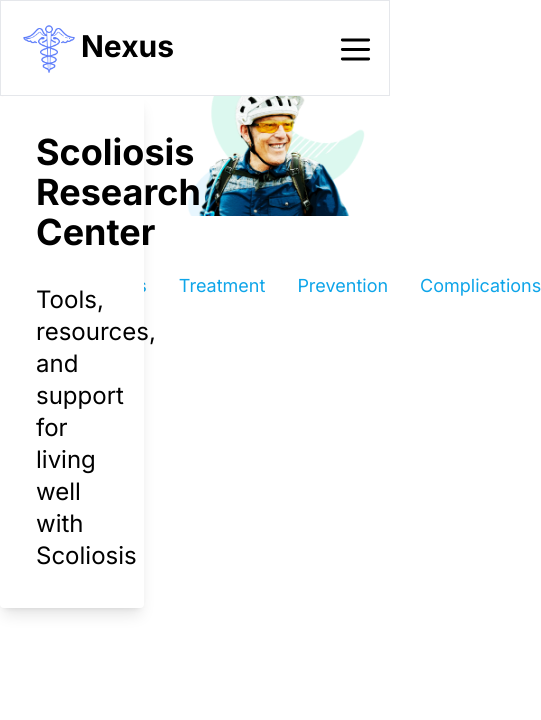
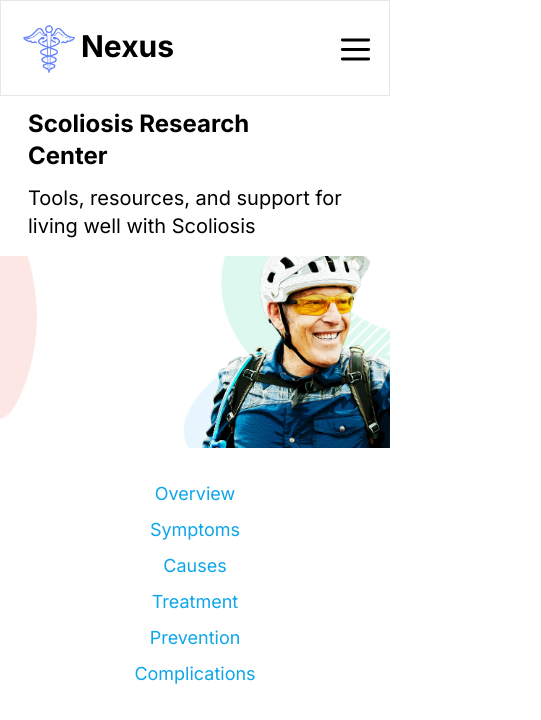
Before and after one commit to dhruv1323/Knee-Osteoarthritis-Classification-and-Scoliosis-Detection-, a Next.js app: page /pages/scoliosis in a window 390 px wide. Shown: the top 720 px of the page, 541 px wide, since content can reach past the window. Built offline with nearby package versions, Linux system fonts and the light colour scheme.

Commit message:
Implement media queries for mobile responsiveness

```diff
--- a/src/app/page.tsx
+++ b/src/app/page.tsx
@@ -6,7 +6,7 @@ import Image from 'next/image'
 export default function Home() {
   return (
     <div>
-        <div className='relative'>
+        <div className='relative '>
           <div className='absolute p-6 md:p-12 z-10'>
               <h1 className='text-4xl mt-4 md:mt-0 mb-20 rounded bg-sky-200 max-w-80 leading-tight font-bold text-wrap'>Early Detection of Scoliosis& Knee OA through ML</h1>
               <div className='mb-20'>
@@ -16,7 +16,7 @@ export default function Home() {
                       </button>
                   </Link>
               </div>
-              <div className='flex flex-col md:flex md:flex-row gap-8'>
+              <div className='flex flex-col md:flex md:flex-row gap-8 bg-orange-50'>
                 <div className='bg-white p-6 rounded max-w-80 shadow-md'>
                   <Image
                     src='/images/icons8-scoliosis-1.png'
--- a/src/app/pages/osteoarthritis/page.tsx
+++ b/src/app/pages/osteoarthritis/page.tsx
@@ -2,12 +2,11 @@ import Image from "next/image"
 export default function Home(){
     return(
         <div className="relative h-screen">
-            <div className="container max-w-2xl absolute p-16 ml-16 z-10">
-                <div className="bg-white p-6 min-w-96 min-h-64 shadow-lg rounded">
-                    <h1 className="font-bold text-4xl text-balance mb-5 p-3">Osteoarthritis Research Center</h1>
-                    <h1 className="text-2xl p-3">Tools, resources, and support for living well with osteoarthritis</h1>
-                    {/* <div className=" ">
-                    </div> */}
+            <div className="container w-full px-4 md:max-w-2xl md:absolute md:p-16 md:ml-16 z-10">
+                <div className="bg-white min-h-20 md:min-w-96 md:min-h-64 md:shadow-lg rounded">
+                    <h1 className="font-bold text-2xl mb-0 md:text-4xl pl-3 pt-3">Osteoarthritis Research</h1>
+                    <h1 className="font-bold text-2xl md:text-4xl md:mb-5 pl-3">Center</h1>
+                    <h1 className="text-xl md:text-2xl p-3 mb-1">Tools, resources, and support for living well with osteoarthritis</h1>
                 </div>
             </div>
         <Image
@@ -22,9 +21,9 @@ export default function Home(){
             // height: 'calc(100vh - 96px)',
             width: '100vw',
           }}
-          className="mb-6"
+          className="mb-6 min-h-48"
         />
-        <div className="flex justify-center items-center gap-8 p-8 ">
+        <div className="flex flex-col mt-8 md:flex md:flex-row justify-center items-center gap-2 md:gap-8 md:p-8 ">
             <h1 className="text-lg font-medium text-blue-600 hover:bg-sky-200">Overview</h1>
             <h1 className="text-lg font-medium text-blue-600 hover:bg-sky-200">Symptoms</h1>
             <h1 className="text-lg font-medium text-blue-600 hover:bg-sky-200">Causes</h1>
--- a/src/app/pages/scoliosis/page.tsx
+++ b/src/app/pages/scoliosis/page.tsx
@@ -2,28 +2,28 @@ import Image from "next/image"
 export default function Home(){
     return(
         <div className="relative h-screen">
-            <div className="container w-36 md:max-w-2xl absolute md:p-16 md:ml-16 z-10">
-                <div className="bg-white p-6 min-h-36 md:min-w-96 md:min-h-64 shadow-lg rounded">
-                    <h1 className="font-bold text-4xl pl-3 pt-3">Scoliosis</h1>
-                    <h1 className="font-bold text-4xl mb-5 pl-3">Research Center</h1>
-                    <h1 className="text-2xl p-3">Tools, resources, and support for living well with Scoliosis</h1>
+            <div className="container w-full px-4 md:max-w-2xl md:absolute md:p-16 md:ml-16 z-10">
+                <div className="bg-white min-h-20 md:min-w-96 md:min-h-64 md:shadow-lg rounded">
+                    <h1 className="font-bold text-2xl mb-0 md:text-4xl pl-3 pt-3">Scoliosis Research </h1>
+                    <h1 className="font-bold text-2xl md:text-4xl md:mb-5 pl-3">Center</h1>
+                    <h1 className="text-xl md:text-2xl p-3 mb-1">Tools, resources, and support for living well with Scoliosis</h1>
                 </div>
             </div>
             <Image
               alt="Doctor with Xray"
               src='/images/Condition_Hero_Grouping_Osteoarthritis.webp'
               quality={100}
-          height={480}
-          width={1600}
+              height={100}
+              width={100}
               sizes="100vw"
               style={{
                 objectFit: 'cover',
                 height: 'auto',
                 width: '100vw',
               }}
-          className="mb-6"
+              className="mb-6 min-h-48"
             />
-        <div className="flex justify-center items-center gap-8 p-8 ">
+          <div className="flex flex-col mt-8 md:flex md:flex-row justify-center items-center gap-2 md:gap-8 md:p-8 ">
               <h1 className="text-lg text-sky-500 hover:bg-sky-200">Overview</h1>
               <h1 className="text-lg text-sky-500 hover:bg-sky-200">Symptoms</h1>
               <h1 className="text-lg text-sky-500 hover:bg-sky-200">Causes</h1>
--- a/src/app/pages/uploadImage/page.tsx
+++ b/src/app/pages/uploadImage/page.tsx
@@ -67,7 +67,8 @@ export default function UploadImagePage(){
     return(
             <div className="flex flex-col justify-center">
                 <div>
-                    <h1 className="mt-20 mb-12 text-2xl text-center ">Drag and Drop or Upload X-ray Image here</h1>
+                    <h1 className="md:mt-20 md:mb-12 md:text-2xl hidden md:text-center ">Drag and Drop or Upload X-ray Image here</h1>
+                    <h1 className="mt-20 mb-12 text-2xl text-center md:hidden ">Upload X-ray Image here</h1>
                 </div>
                 <div className="flex justify-center items-center">
                     <div
@@ -86,7 +87,7 @@ export default function UploadImagePage(){
                             onChange={handleChange}
                             accept=".xlsx,.xls,image/*,.doc, .docx,.ppt, .pptx,.txt,.pdf"
                         />
-                        <div className="relative w-[350px] h-[323px] border-dashed border-slate-300 border-2 rounded-md mb-8 overflow-hidden">
+                        <div className="relative  w-[350px] h-[323px] border-dashed border-slate-300 border-2 rounded-md mb-8 overflow-hidden">
                             <div className="inset-0">
                                 <Image
                                     src="/images/picture_7.png"
@@ -108,9 +109,9 @@ export default function UploadImagePage(){
                         <div>
                             <button className={`bg-stone-50 rounded-md border-dashed border-slate-400 border-2 text-black px-4 py-1 hover:text-sky-700 hover:border-sky-700 hover:bg-slate-100 transform duration-300 ${(name==="osteoarthritis")?"text-sky-700 border-sky-700 bg-slate-100":" border-slate-400 border-2 text-black px-4"}`} type='button'>Osteoarthritis</button>
                         </div>
-                        <div>
+                        {/* <div>
                             <button className='bg-stone-50 rounded-md border-dashed border-slate-400 border-2 text-black px-4 py-1 hover:text-sky-700 hover:border-sky-700 hover:bg-slate-100 transform duration-300' type='button'>Open ended</button>
-                        </div>
+                        </div> */}
                     </div>
 
             </div>
```
Lines whose indentation alone changed are shown as unchanged.
